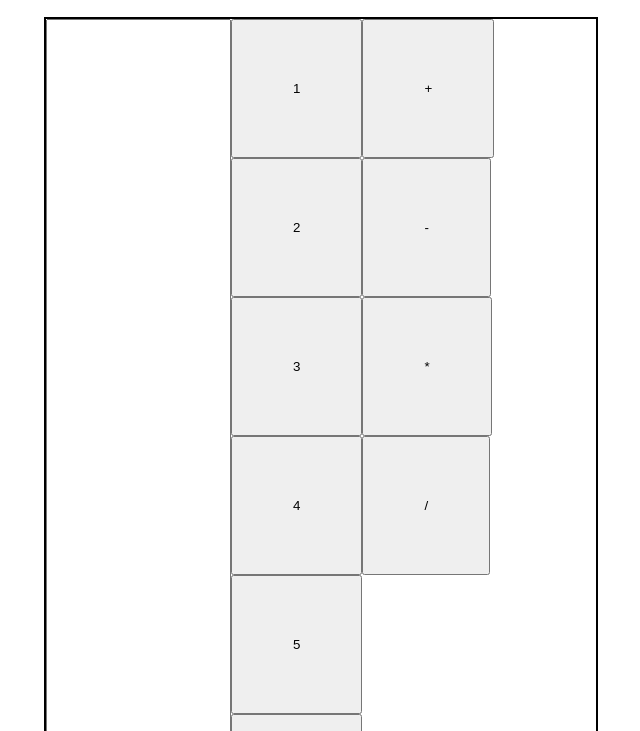
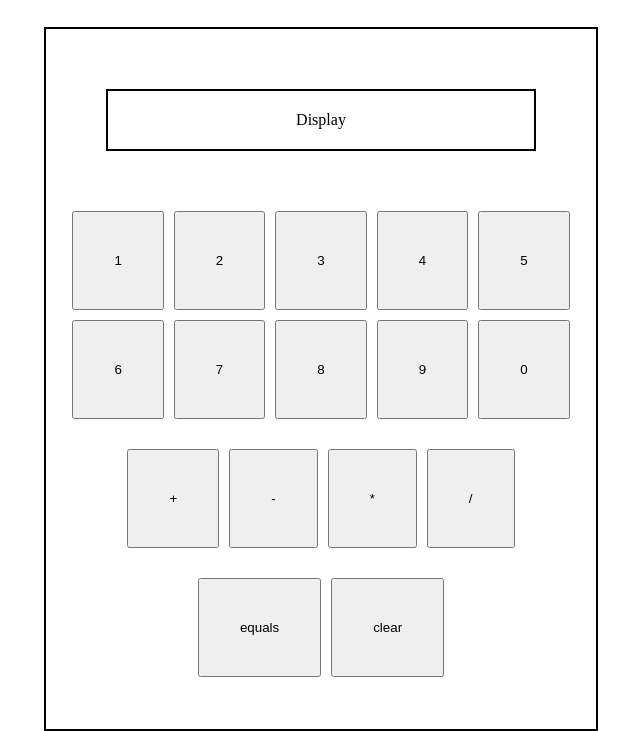
Before and after one commit to Didmik/Calculator, a plain HTML site: page index.html in a window 1280 px wide. Shown: the part 69-800 px from the top of the page, without its empty margins (319-959 px from the left). Drawn offline with Linux system fonts and the light colour scheme.

Commit message:
Finsished the HTML and CSS of the project

```diff
--- a/index.html
+++ b/index.html
@@ -11,7 +11,7 @@
 <body>
   <h1>Calculator</h1>
   <div class="container">
-    <input class="typeIn">
+    <div class="display">Display</div>
     <div class="numbers">
       <button class="1">1</button>
       <button class="2">2</button>
--- a/script.js
+++ b/script.js
@@ -4,7 +4,7 @@ let num2 = 0;
 
 
 function operate(num, operator, num2) {
-
+   operate
 }
 
 
--- a/style.css
+++ b/style.css
@@ -7,21 +7,51 @@ body {
 }
 
 h1 {
-    margin-bottom: 20px;
+    margin-bottom: 30px;
 }
 
 .container {
     border: solid 2px black;
     width: 550px;
     height: 700px;
-    display: flex;
-    flex: 1;
-    flex-wrap: wrap;
+
+ }
+
+button {
+    padding: 40px;
+
 }
 
-button {
-    padding: 60px;
+.display {
+   border: solid 2px black;
+   display: flex;
+   justify-content: center;
+   padding: 20px;
+   margin: 60px;
+}
+
+.numbers {
     display: flex;
-    flex: 1;
+    flex-wrap: wrap;
+    gap: 10px;
+    justify-content: center;
+    margin-bottom: 30px;
+
 
 }
+
+.operators {
+    display: flex;
+    gap: 10px;
+    justify-content: center;
+    margin-bottom: 30px;
+
+}
+
+
+.otherButtons {
+    display: flex;
+    gap: 10px;
+    justify-content: center;
+
+}
```
